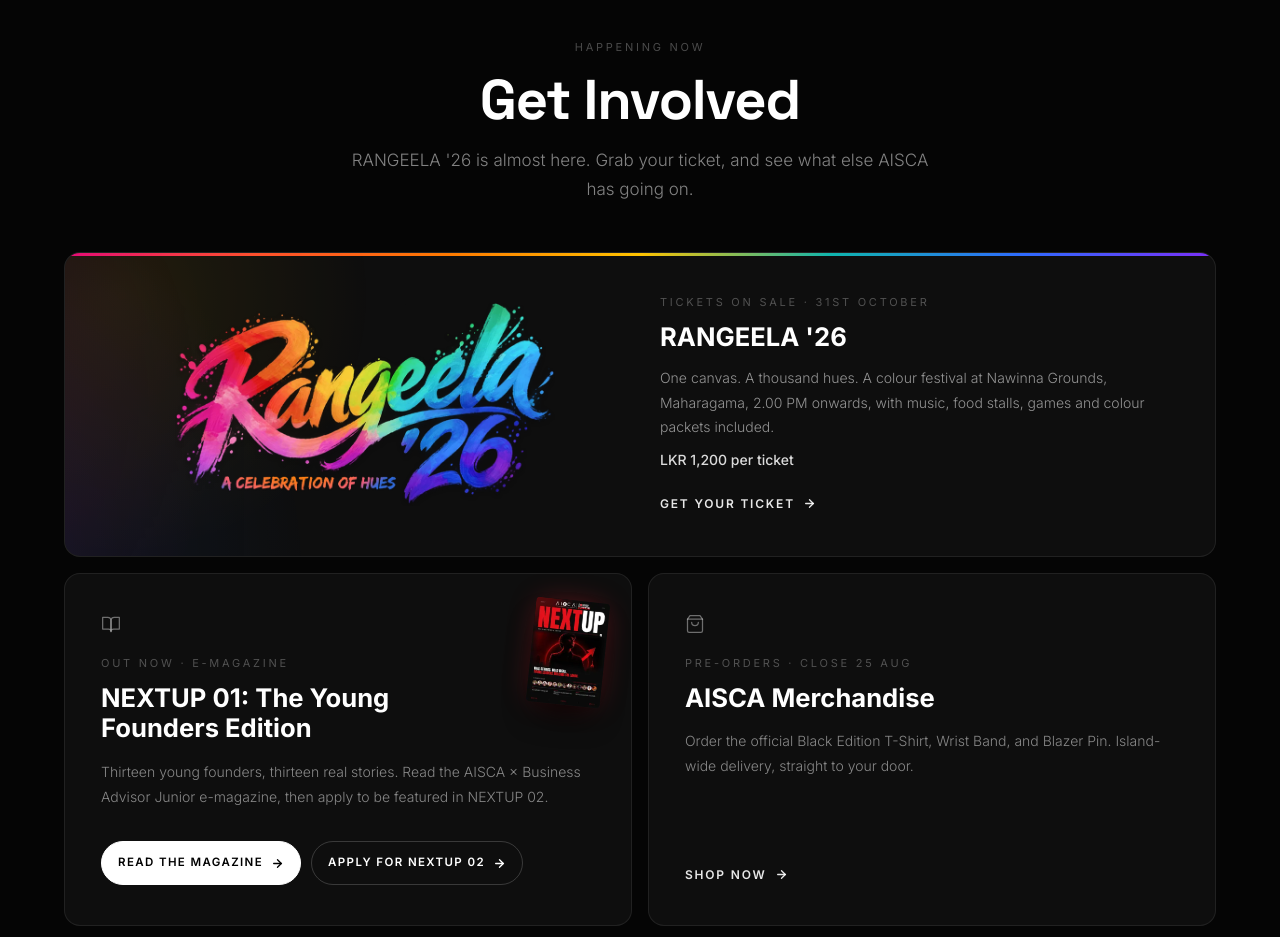
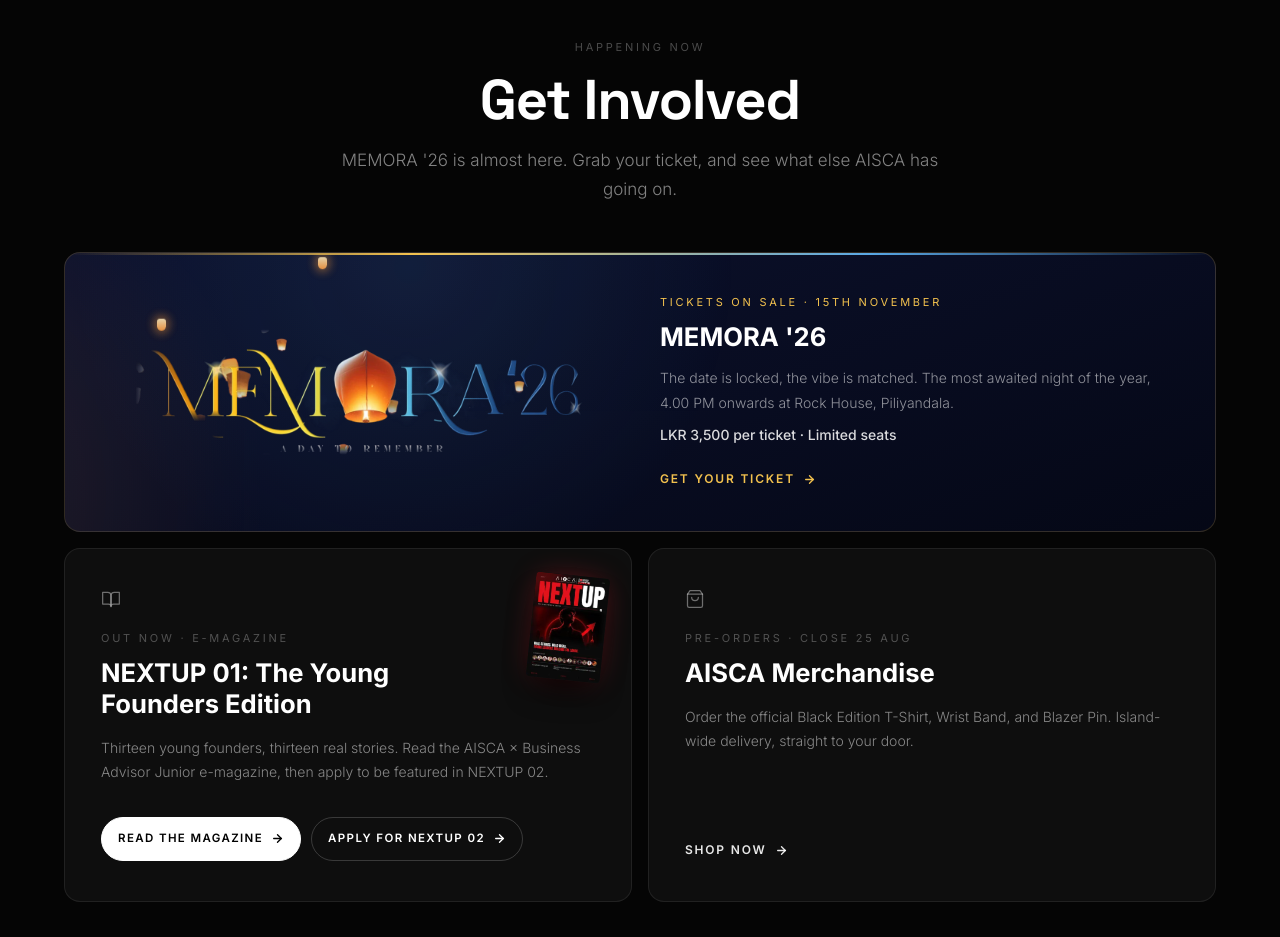
Before and after one commit to nextelai25-cloud/aisca-web, a Next.js app: page / in a window 1280 px wide. Shown: the part 860-1797 px from the top of the page. Built offline with nearby package versions, Linux system fonts and the light colour scheme; no server answers.

Commit message:
MEMORA 26: aisca.lk/memora26 ticketing page

```diff
--- a/src/components/sections/SpotlightSection.tsx
+++ b/src/components/sections/SpotlightSection.tsx
@@ -1,11 +1,10 @@
 'use client';
 
-import { useEffect, useState } from 'react';
 import Link from 'next/link';
 import { motion } from 'framer-motion';
 import { Container } from '@/components/layout/Container';
 import { SectionWrapper } from '@/components/layout/SectionWrapper';
-import { RANGEELA, PRICING, currentPrice, isEarlyBird } from '@/lib/rangeela';
+import { MEMORA, lkr } from '@/lib/memora';
 
 const ease = [0.22, 1, 0.36, 1] as const;
 
@@ -59,19 +58,6 @@ const CARDS: Card[] = [
 ];
 
 export default function SpotlightSection() {
-  // The homepage is prerendered, so the live ticket price is worked out in the
-  // browser. Until then it shows the standard price rather than a wrong one.
-  const [mounted, setMounted] = useState(false);
-  // Live price set by the chairman in the admin dashboard.
-  const [live, setLive] = useState<{ standard: number; gate: number } | null>(null);
-  useEffect(() => {
-    setMounted(true);
-    fetch('/api/rangeela/price', { cache: 'no-store' }).then((r) => (r.ok ? r.json() : null))
-      .then((d) => { if (d && d.standard > 0) setLive({ standard: d.standard, gate: d.gate }); }).catch(() => {});
-  }, []);
-  const early = mounted && isEarlyBird();
-  const price = mounted ? currentPrice(Date.now(), live ?? undefined) : (live?.standard ?? PRICING.standard);
-
   return (
     <SectionWrapper id="spotlight" spacing="compact" background="primary" className="border-y border-white/[0.04]">
       <Container>
@@ -79,11 +65,11 @@ export default function SpotlightSection() {
           <span className="section-eyebrow">Happening Now</span>
           <h2 className="section-title">Get Involved</h2>
           <p className="section-subtitle">
-            RANGEELA &apos;26 is almost here. Grab your ticket, and see what else AISCA has going on.
+            MEMORA &apos;26 is almost here. Grab your ticket, and see what else AISCA has going on.
           </p>
         </div>
 
-        {/* Featured: RANGEELA '26 */}
+        {/* Featured: MEMORA '26 */}
         <motion.div
           initial={{ opacity: 0, y: 30 }}
           whileInView={{ opacity: 1, y: 0 }}
@@ -91,26 +77,29 @@ export default function SpotlightSection() {
           transition={{ duration: 0.8, ease }}
           style={{ marginBottom: '16px' }}
         >
-          <Link href="/rangeela26" className="spotlight-card rangeela-card">
-            <div className="rangeela-glow" aria-hidden />
-            <div className="rangeela-inner">
-              <div className="rangeela-logo">
-                <img src="/rangeela/logo.webp" alt="RANGEELA '26 A Celebration of Hues" />
+          <Link href="/memora26" className="spotlight-card memora-card">
+            <div className="memora-glow" aria-hidden />
+            <div className="memora-lanterns" aria-hidden>
+              {[8, 22, 71, 86, 93].map((x, i) => <span key={x} style={{ left: `${x}%`, animationDelay: `${-i * 3.1}s`, animationDuration: `${14 + i * 2}s` }} />)}
+            </div>
+            <div className="memora-inner">
+              <div className="memora-logo">
+                <img src="/memora/logo-band.webp" alt="MEMORA '26 A Day to Remember" />
               </div>
-              <div className="rangeela-copy">
-                <span className="section-eyebrow" style={{ textAlign: 'left', marginBottom: '10px' }}>
-                  {early ? `Early bird until ${PRICING.earlyBirdEndsLabel}` : `Tickets on sale · ${RANGEELA.dateShort}`}
+              <div className="memora-copy">
+                <span className="section-eyebrow" style={{ textAlign: 'left', marginBottom: '10px', color: '#F2C14E' }}>
+                  Tickets on sale · {MEMORA.dateShort}
                 </span>
                 <div style={{ fontSize: '1.6rem', fontWeight: 700, color: '#ffffff', marginBottom: '14px', lineHeight: 1.2 }}>
-                  RANGEELA &apos;26
+                  MEMORA &apos;26
                 </div>
                 <div style={{ fontSize: '0.875rem', color: 'rgba(255,255,255,0.55)', lineHeight: 1.75, fontWeight: 300, marginBottom: '8px' }}>
-                  One canvas. A thousand hues. A colour festival at {RANGEELA.venue}, {RANGEELA.timeLabel}, with music, food stalls, games and colour packets included.
+                  The date is locked, the vibe is matched. The most awaited night of the year, {MEMORA.timeLabel} at {MEMORA.venue}.
                 </div>
                 <div style={{ fontSize: '0.875rem', color: 'rgba(255,255,255,0.85)', fontWeight: 500 }}>
-                  LKR {price.toLocaleString()} per ticket{early ? ', early bird' : ''}
+                  {lkr(MEMORA.price)} per ticket · Limited seats
                 </div>
-                <div style={{ fontSize: '12px', letterSpacing: '0.15em', textTransform: 'uppercase', color: 'rgba(255,255,255,0.9)', fontWeight: 600, paddingTop: '22px', display: 'inline-flex', alignItems: 'center', gap: '8px' }}>
+                <div style={{ fontSize: '12px', letterSpacing: '0.15em', textTransform: 'uppercase', color: '#F2C14E', fontWeight: 600, paddingTop: '22px', display: 'inline-flex', alignItems: 'center', gap: '8px' }}>
                   Get your ticket <Arrow />
                 </div>
               </div>
@@ -213,13 +202,18 @@ export default function SpotlightSection() {
         @media (max-width: 480px) { .nextup-cover { width: 58px; top: 22px; right: 20px; } .nextup-title, .nextup-eyebrow { padding-right: 64px; } .nextup-title { font-size: 1.35rem !important; } }
         .spotlight-card { transition: border-color 0.3s ease, background 0.3s ease; }
         .spotlight-card:hover { border-color: rgba(255,255,255,0.18); background: rgba(255,255,255,0.055); }
-        .rangeela-card { position: relative; overflow: hidden; display: block; text-decoration: none; border-radius: 16px; background: rgba(255,255,255,0.04); border: 1px solid rgba(255,255,255,0.08); }
-        .rangeela-card::before { content: ''; position: absolute; left: 0; right: 0; top: 0; height: 3px; background: linear-gradient(90deg, #E6007E, #FF4D2E, #FF7A00, #FFC300, #0FB5AE, #2F6BFF, #7B2FF7); }
-        .rangeela-glow { position: absolute; inset: -40%; background: radial-gradient(circle at 20% 50%, rgba(230,0,126,0.16), transparent 40%), radial-gradient(circle at 45% 30%, rgba(255,195,0,0.10), transparent 35%), radial-gradient(circle at 30% 80%, rgba(47,107,255,0.14), transparent 40%); pointer-events: none; transition: opacity .4s ease; opacity: .8; }
-        .rangeela-card:hover .rangeela-glow { opacity: 1; }
-        .rangeela-inner { position: relative; display: grid; grid-template-columns: 1fr; gap: 24px; padding: 36px 32px; align-items: center; }
-        .rangeela-logo img { width: 100%; max-width: 380px; height: auto; display: block; margin: 0 auto; }
-        @media (min-width: 768px) { .rangeela-inner { grid-template-columns: 1fr 1fr; gap: 40px; padding: 40px 44px; } }
+        .memora-card { position: relative; overflow: hidden; display: block; text-decoration: none; border-radius: 16px; background: linear-gradient(160deg, rgba(14,20,52,0.9), rgba(5,8,23,0.95)); border: 1px solid rgba(242,193,78,0.18); }
+        .memora-card:hover { border-color: rgba(242,193,78,0.4); }
+        .memora-card::before { content: ''; position: absolute; left: 0; right: 0; top: 0; height: 2px; background: linear-gradient(90deg, transparent, #F2C14E 30%, #5AA9E6 70%, transparent); z-index: 1; }
+        .memora-glow { position: absolute; inset: -40%; background: radial-gradient(circle at 25% 70%, rgba(255,150,50,0.16), transparent 40%), radial-gradient(circle at 70% 25%, rgba(90,169,230,0.12), transparent 38%); pointer-events: none; transition: opacity .4s ease; opacity: .8; }
+        .memora-card:hover .memora-glow { opacity: 1; }
+        .memora-lanterns { position: absolute; inset: 0; pointer-events: none; overflow: hidden; }
+        .memora-lanterns span { position: absolute; bottom: -20px; width: 9px; height: 12px; border-radius: 3px 3px 5px 5px; background: linear-gradient(180deg, #FFE9B8, #FF9F43); box-shadow: 0 0 10px 3px rgba(255,160,60,0.5); animation: memora-rise linear infinite; opacity: 0; }
+        @keyframes memora-rise { 0% { transform: translateY(0); opacity: 0; } 15% { opacity: .9; } 85% { opacity: .9; } 100% { transform: translateY(-460px); opacity: 0; } }
+        @media (prefers-reduced-motion: reduce) { .memora-lanterns { display: none; } }
+        .memora-inner { position: relative; display: grid; grid-template-columns: 1fr; gap: 24px; padding: 36px 32px; align-items: center; }
+        .memora-logo img { width: 100%; max-width: 460px; height: auto; display: block; margin: 0 auto; -webkit-mask-image: radial-gradient(ellipse 72% 70% at 50% 50%, #000 55%, transparent 100%); mask-image: radial-gradient(ellipse 72% 70% at 50% 50%, #000 55%, transparent 100%); }
+        @media (min-width: 768px) { .memora-inner { grid-template-columns: 1fr 1fr; gap: 40px; padding: 40px 44px; } }
       `}</style>
     </SectionWrapper>
   );
```
Also changed, not shown: public/memora/logo-band.webp (added).
